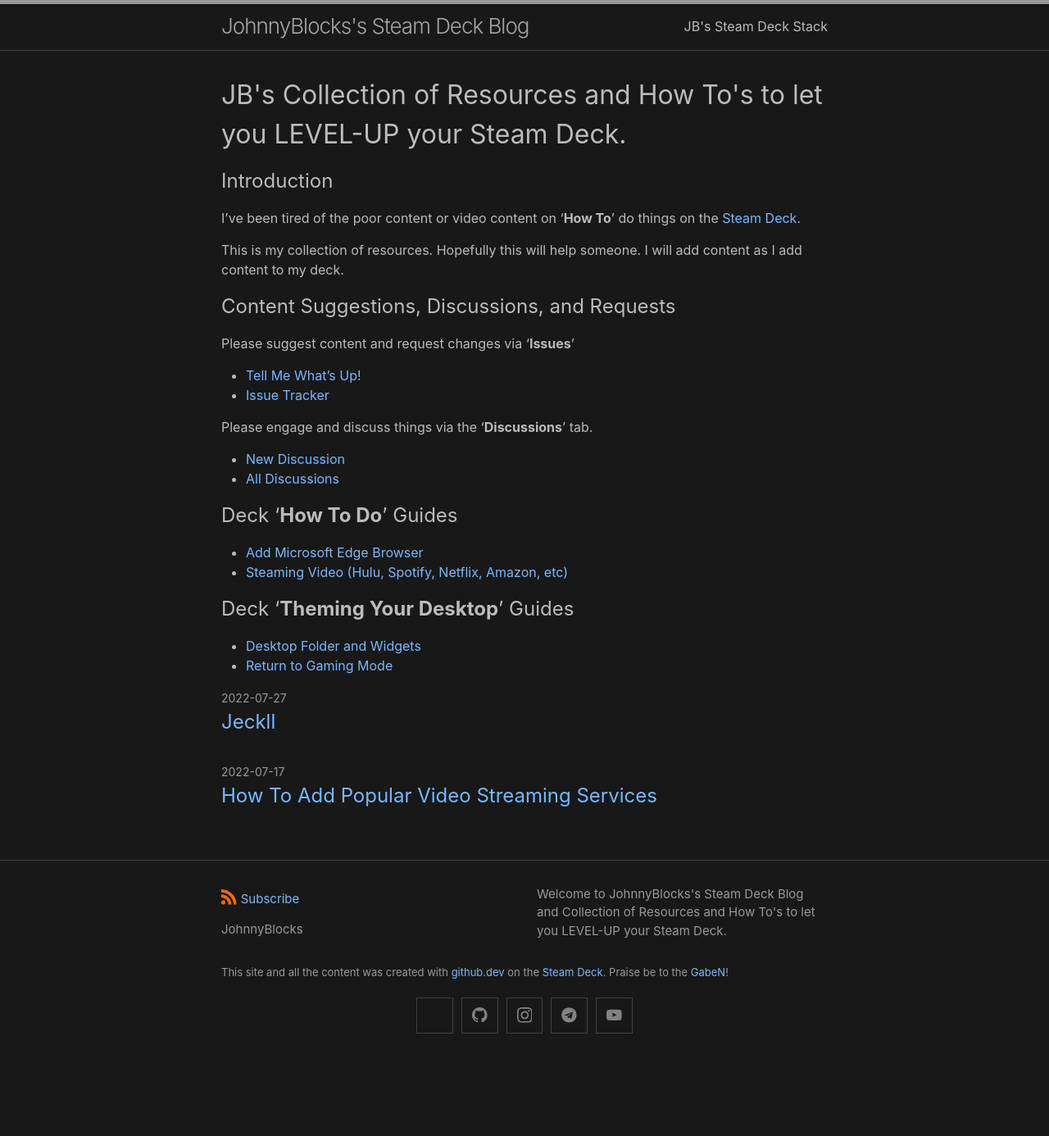
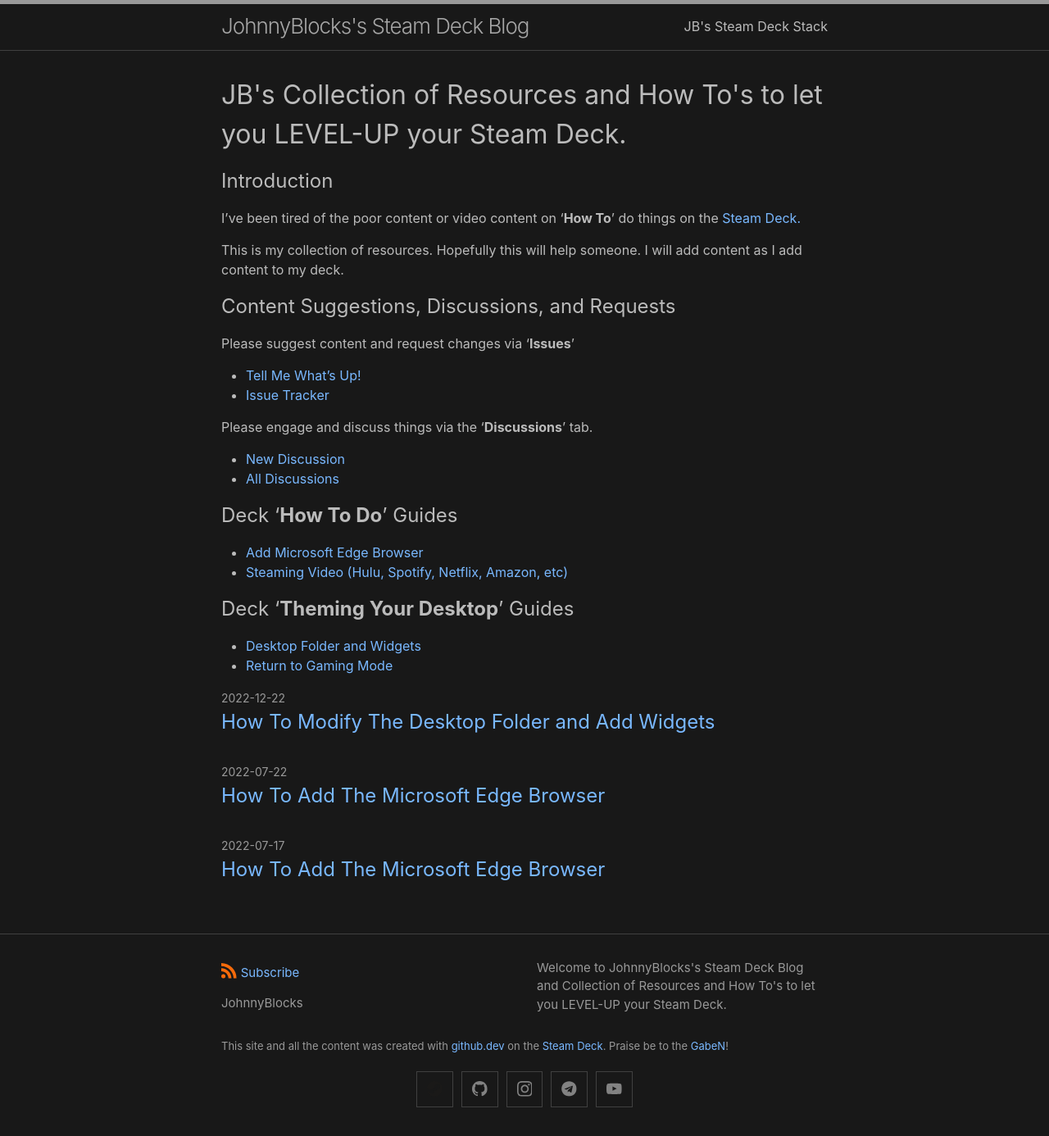
Before and after one commit to JohnnyBlocks/SteamDeck, a Jekyll site: the page built from index.md, in a window 1280 px wide. Shown: the whole page at 82% size. Built offline with Jekyll 4.4.1, drawn with Linux system fonts in a browser that asks for light colours; before the commit the page ends 1296 px from its top, so only the background shows below that; part of the change alters nothing that is shown.

Commit message:
refactor

```diff
--- a/_posts/2022-07-17-video_streaming_services.md
+++ b/_posts/2022-07-17-video_streaming_services.md
@@ -1,7 +1,7 @@
 ---
 layout: page
-title: How To Add Popular Video Streaming Services
-permalink: /guides/video_streaming_services
+title: How To Add The Microsoft Edge Browser
+permalink: /guides/microsoft_edge
 ---
 
 This is the process to add popular streaming services to the SteamDeck as non-steam games.  The process works for any stream service that is accessible via chrome on windows PC.  It will create a dedicated shortcut that can be run as a steam game, allowing you to stream content full screen.
--- /dev/null
+++ b/_posts/2022-07-22-microsoft_edge.md
@@ -0,0 +1,21 @@
+---
+layout: page
+title: How To Add The Microsoft Edge Browser
+permalink: /guides/microsoft_edge
+---
+This is the process to add the **Microsoft Edge** browser to your Steam Deck.
+
+## A. Add Microsoft Edge Browser via Discovery Store
+
+1. Restart into '**Desktop**' Mode of the Deck.
+
+2. Click on the '**Steam Icon**' in the lower left corner.
+    Click on the '**System**' to show the applications.
+    Click on '**Discover**' to start the Software Center.
+    ![screenshot](../media/start_discovery_center.png)
+
+3. In the '**Discover Software Center**', search for '**Edge**'
+    When Microsoft Edge shows as a result, click on the '**Install**' button.
+   ![screenshot](../media/add_microsoft_edge.png)
+
+4. Once the installation is complete the browser is ready to use.
--- a/_posts/2022-07-27-jeckll.md
+++ /dev/null
@@ -1,78 +0,0 @@
-I got my steam deck.   Did some stuff.  It's great.
-
-There's a lot of bad guides and 'How Tos' out there.  A lot of video content, which I do not care for.  I want to copy/paste and read, not listen.
-
-So I started a document to help share processes that will work for everyone to enhance their deck experience.
-
-I used GitHub Pages to host a site.   It's automation allows you to pick from a couple templates.  But I wanted more cusomization and features.   This required learning Jekyll.    Seems like the ideal is to create a repo with a full jekyll site and deploy it via Pages.
-
-I'm on Windows 11.   Well let's get Jekyll installed.
-
-Okay... WLS.. Ubuntu in windows.  Great!
-
-install Jekll.  Ruby error: bigdecimal ERROR: While executing gem ... (Gem::FilePermissionError) You don't have write permissions for the /var/lib/gems/2.5.0 directory.
-
-Uninstall / Reinstall Ruby.  Still fail.
-
-    1  sudo apt-add-repository ppa:brightbox/ruby-ng
-    2  sudo apt-get update
-    3  sudo apt-get install ruby2.5 ruby2.5-dev build-essential dh-autoreconf
-    4  sudo apt-get update -y && sudo apt-get upgrade -y
-    5  bash
-    6  cd ..
-    7  ls
-    8  cd ..
-    9  ls
-   10  ls
-   11  bash
-   12  sudo apt-get update -y && sudo apt-get upgrade -y
-   14  sudo apt-add-repository ppa:brightbox/ruby-ng
-   15  sudo apt-get update
-   16  sudo apt-get install ruby2.5 ruby2.5-dev build-essential dh-autoreconf
-   17  gem update
-
-bigdecimal ERROR: While executing gem ... (Gem::FilePermissionError) You don't have write permissions for the /var/lib/gems/2.5.0 directory.
-
-   18  sudo apt-get remove ruby
-   19  sudo apt-add-repository ppa:brightbox/ruby-ng
-   20  sudo apt-get update
-   21  sudo apt-get install ruby2.5 ruby2.5-dev build-essential dh-autoreconf
-   22  gem update
-   23  gem env
-   24  which ruby
-   25  ruby -v
-
-bigdecimal ERROR: While executing gem ... (Gem::FilePermissionError) You don't have write permissions for the /var/lib/gems/2.5.0 directory.
-
-   26  sudo apt-get remove ruby
-   27  ruby -v
-   28  which ruby
-   29  restart
-   30  reboot
-   31  ruby
-   32  ruby -v
-
-Ruby is totally uninstalled now.
-
-https://github.com/rvm/ubuntu_rvm
-
-sudo apt-add-repository -y ppa:rael-gc/rvm
-sudo apt-get update
-sudo apt-get install rvm
-
-Reboot - but via windows cmd shell.  Super dope!
-
-
-   33  rvm install ruby
-   34  rvm install ruby2.5-dev build-essential dh-autoreconf
-   35  gem update
-
-
-Winning!  Finally got the gem command to work.
-
-gem install jekyll bundler
-jekyll -v
-
-jekyll 4.2.2
-
-Okay... So now it's all working locally... Let's use that to generate a new project that I'll massage into my steam deck project once I have to structures and configs generated.
--- a/clean_desktop.md
+++ b/_posts/2022-12-22-desktop_folder_widgets.md
@@ -1,4 +1,8 @@
-# Desktop Folder and Widgets
+---
+layout: page
+title: How To Modify The Desktop Folder and Add Widgets
+permalink: /guides/desktop_folder_widgets
+---
 
 This is part of a series on themeing your Steam Deck desktop experience.  This part will cover the Desktop Folder and how to add widgets.
 
@@ -6,7 +10,7 @@ This is part of a series on themeing your Steam Deck desktop experience.  This p
 
 I'm using a [Matrix boot animation](https://steamdeckrepo.com/post/PBVwP/the_matrix_intro_by_knightmd) from [KnightMD](https://steamdeckrepo.com/user/71) so I decided to theme my desktop experience to match.  This is my current desktop setup.
 
-![screenshot](media/desktop_matrix.png)
+![screenshot](../media/desktop_matrix.png)
 
 ### Hide Desktop Icons
 
@@ -18,7 +22,7 @@ I like a clean desktop.  I don't care for icons on my desktop.  It looks clutter
 4. Click 'OK' or 'Apply'
 Note: This is where you can change your wallpaper as well.
 
-![screenshot](media/desktop_folder.png)
+![screenshot](../media/desktop_folder.png)
 
 ## Desktop Widgets
 
@@ -29,14 +33,14 @@ There are many desktop widgets for the Steam Deck.  It's Arch Linux running KDU
 I like the [Binary Clock](https://en.wikipedia.org/wiki/Binary_clock).  While I wont actually use it to tell time, I like the aethetic.
 
 1. Right click on the desktop and lect '+ add widgets...'
-![screenshot](media/add_widget_desktop.png)
+![screenshot](../media/add_widget_desktop.png)
 2. Filter the list by typing 'Binary' into the search box.
 3. Click on the Binary Clock Widget and it will be added to your desktop.
-![screenshot](media/widget_binary_clock.png)
+![screenshot](../media/widget_binary_clock.png)
 4. Right click on the desktop and select 'Enter Edit Mode'
 5. Resize the Binary Clock and move it to the desired location.
 6. Right Click on the widget and select 'Configure Binary Clock'
-![screenshot](media/widget_binary_clock_resize.png)
+![screenshot](../media/widget_binary_clock_resize.png)
 7. Modify the Configuration to your preference and save the changes
 8. Click on the red circle x below to close 'Edit Mode'
 9. Enjoy your new Binary Clock Widget.
@@ -46,11 +50,11 @@ I like the [Binary Clock](https://en.wikipedia.org/wiki/Binary_clock).  While I
 I also like [Fuzzy Clocks](https://en.wikipedia.org/wiki/Fuzzy_logic) so I added it to my Task Bar.  I even added it twice to get two values at different accuracy levels.
 
 1. Right click on the decktop and lect '+ add widgets...'
-![screenshot](media/add_widget_taskbar.png)
+![screenshot](../media/add_widget_taskbar.png)
 2. Filter the list by typing 'Fuzzy' into the search box.
 3. Click on the Fuzzy Clock Widget and it will be added to your Task Bar.
 4. If you want two then click it again.
-![screenshot](media/widget_fuzzy_clock.png)
+![screenshot](../media/widget_fuzzy_clock.png)
 5. Right Click on the first Fuzzy Clock widget and select'Configure Fuzzy Clock'
 6. Select your desired level of fuzzyness and save.
 Mine uses the left most 'Accurate' setting.
@@ -58,7 +62,7 @@ Mine uses the left most 'Accurate' setting.
 8. Select your desired level of fuzzyness.
 Mine on the right uses the center setting.
 9. Modify the Configuration to your preference and save the changes
-![screenshot](media/widget_fuzzy_clock_config.png)
+![screenshot](../media/widget_fuzzy_clock_config.png)
 10. Enjoy your Fuzzy Clock
 
-![screenshot](media/desktop_matrix.png)
+![screenshot](../media/desktop_matrix.png)
--- a/return_to_gaming_mode.md
+++ b/_posts/return_to_gaming_mode.md
@@ -1,11 +1,15 @@
-# Add 'Return to Gaming Mode' to Application Menu
+---
+layout: page
+title: How To Add 'Return to Gaming Mode' to Application Menu
+permalink: /guides/return_to_gaming_mode
+---
 
 This is part of a series on themeing your Steam Deck desktop experience.  This part will cover adding a few ways to add a '**Return to Gaming Mode**' shortcut into your Application Launcher.
 
 ## Clean Desktop
 
 My desktop layout is in 'Desktop' mode so I do not see icons.  This left me without the instant access to the '**Return to Gaming Mode**' shortcut.
-![screenshot](media/desktop_matrix.png)
+![screenshot](../media/desktop_matrix.png)
 
 ### Desktop Shortcut
 
--- a/index.md
+++ b/index.md
@@ -25,12 +25,10 @@ Please engage and discuss things via the '**Discussions**' tab.
 
 ## Deck '**How To Do**' Guides
 
-- [Add Microsoft Edge Browser](microsoft_edge.md)
-- [Steaming Video (Hulu, Spotify, Netflix, Amazon, etc)](video_streaming_services.md)
+- [Add Microsoft Edge Browser](/guides/microsoft_edge)
+- [Steaming Video (Hulu, Spotify, Netflix, Amazon, etc)](/guides/video_streaming_services)
 
 ## Deck '**Theming Your Desktop**' Guides
 
-- [Desktop Folder and Widgets](clean_desktop.md)
-- [Return to Gaming Mode](return_to_gaming_mode.md)
-
-[//]: # "Comment- [Must Read / Watch / Impliment](deck_tweeks.md)"
+- [Desktop Folder and Widgets](/guides/desktop_folder_widgets)
+- [Return to Gaming Mode](/guides/return_to_gaming_mode)
--- a/microsoft_edge.md
+++ b/microsoft_edge.md
@@ -1,18 +1,8 @@
-# Add Microsoft Edge
-
-This is the process to add the **Microsoft Edge** browser to your Steam Deck.
-
-## A. Add Microsoft Edge Browser via Discovery Store
-
-1. Restart into '**Desktop**' Mode of the Deck.
-
-2. Click on the '**Steam Icon**' in the lower left corner.
-    Click on the '**System**' to show the applications.
-    Click on '**Discover**' to start the Software Center.
-    ![screenshot](media/start_discovery_center.png)
-
-3. In the '**Discover Software Center**', search for '**Edge**'
-    When Microsoft Edge shows as a result, click on the '**Install**' button.
-   ![screenshot](media/add_microsoft_edge.png)
-
-4. Once the installation is complete the browser is ready to use.
+---
+layout: forward
+target: /SteamDeck/guides/microsoft_edge
+targetname: How To Add The Microsoft Edge Browser
+targettitle: ..redirecting..
+time: 0
+message: This page has been moved.
+---
```
